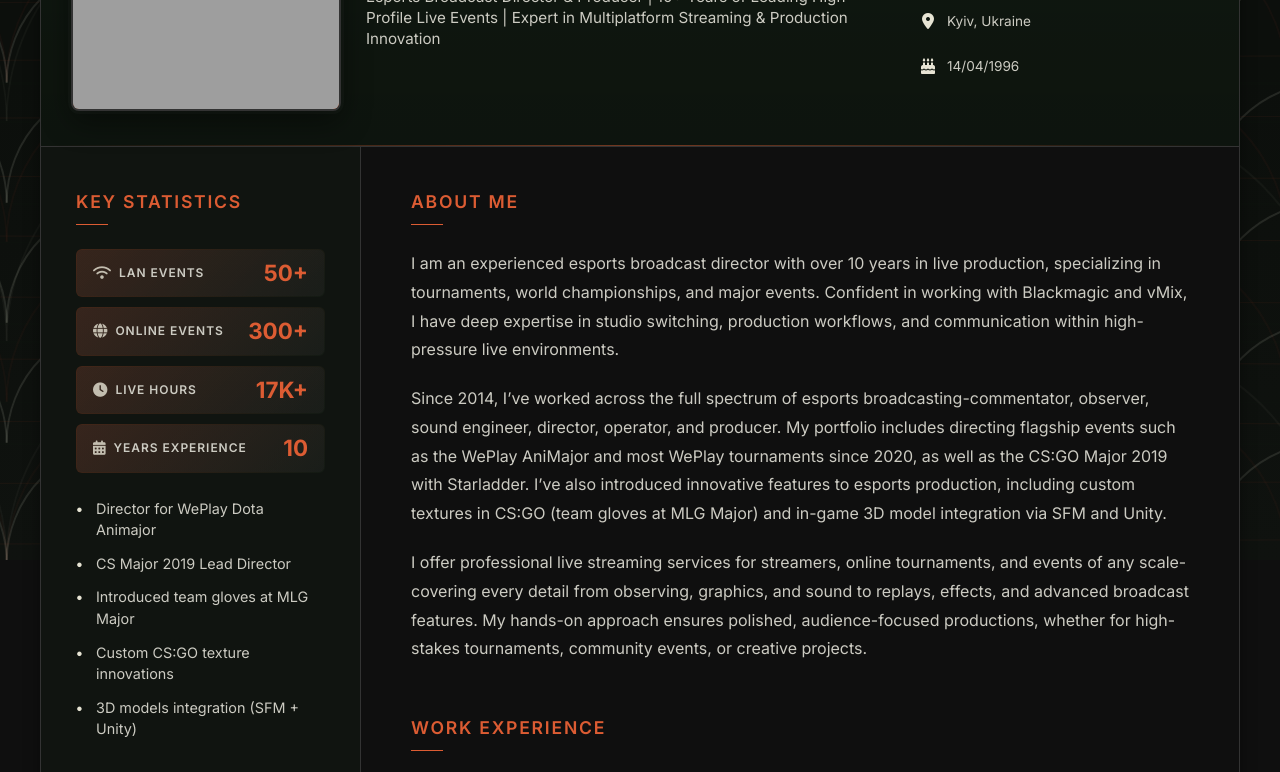
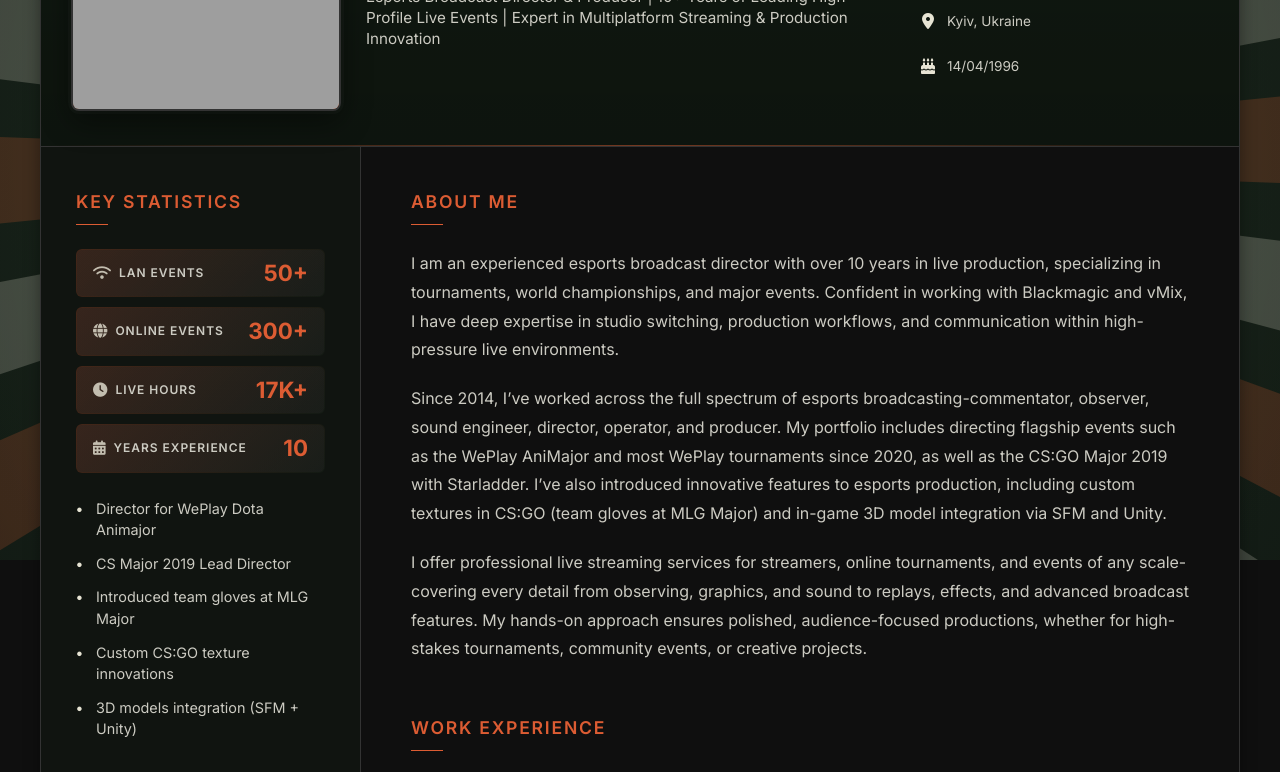
Before and after one commit to PleshaLive/CV, a plain HTML site: page index.html in a window 1280 px wide. Shown: the part 240-1012 px from the top of the page. Drawn offline with Linux system fonts and the light colour scheme; grey boxes are pictures that could not be loaded; animation ran at ten frames a second.

Commit message:
Feat: Art Deco sunburst rays background (ivory/orange over deep green)

```diff
--- a/index.html
+++ b/index.html
@@ -369,6 +369,6 @@
         </div>
         </main>
             </div>
-    <script src="js/grand-deco.js"></script>
+    <script src="js/sunburst-rays.js"></script>
 </body>
 </html>
--- /dev/null
+++ b/js/sunburst-rays.js
@@ -0,0 +1,70 @@
+(function(){
+  const canvas = document.getElementById('bgCanvas');
+  if(!canvas) return;
+  const ctx = canvas.getContext('2d');
+  let dpr = Math.max(1, window.devicePixelRatio || 1);
+  let w, h, cx, cy;
+
+  function resize(){
+    w = canvas.clientWidth = window.innerWidth;
+    h = canvas.clientHeight = window.innerHeight;
+    cx = w/2; cy = h/2;
+    canvas.width = Math.floor(w * dpr);
+    canvas.height = Math.floor(h * dpr);
+    ctx.setTransform(dpr, 0, 0, dpr, 0, 0);
+  }
+  window.addEventListener('resize', resize);
+  resize();
+
+  const DEEP = '#0f1512'; // deeper greenish base
+  const GREEN = '#1D2C1E';
+  const ORANGE = 'rgba(220,92,51,0.35)';
+  const IVORY = 'rgba(231,228,212,0.35)';
+
+  const RAYS = 28;        // number of rays
+  const SPEED = 0.004;    // rotation speed
+  const EXPAND = 0.06;    // slow pulsation of length
+
+  function step(t){
+    // t in ms; convert to seconds
+    const time = t * 0.001;
+
+    // base gradient background
+    const g = ctx.createRadialGradient(cx, cy, 0, cx, cy, Math.max(w,h));
+    g.addColorStop(0, GREEN);
+    g.addColorStop(1, DEEP);
+    ctx.fillStyle = g;
+    ctx.fillRect(0,0,w,h);
+
+    const maxR = Math.hypot(cx, cy) * (1.05 + Math.sin(time*EXPAND)*0.03);
+    const angleOffset = time * SPEED * Math.PI * 2;
+
+    // draw alternating ivory/orange rays
+    for(let i=0;i<RAYS;i++){
+      const a0 = angleOffset + (i / RAYS) * Math.PI * 2;
+      const a1 = a0 + (Math.PI * 2 / RAYS) * 0.6; // ray width
+      const col = (i % 2 === 0) ? IVORY : ORANGE;
+
+      ctx.save();
+      ctx.beginPath();
+      ctx.moveTo(cx, cy);
+      ctx.arc(cx, cy, maxR, a0, a1, false);
+      ctx.closePath();
+      ctx.fillStyle = col;
+      ctx.globalAlpha = 0.65; // overall transparency for softness
+      ctx.fill();
+      ctx.restore();
+    }
+
+    // soft vignette
+    const vg = ctx.createRadialGradient(cx, cy, Math.max(w,h)*0.4, cx, cy, Math.max(w,h));
+    vg.addColorStop(0, 'rgba(0,0,0,0)');
+    vg.addColorStop(1, 'rgba(0,0,0,0.35)');
+    ctx.fillStyle = vg;
+    ctx.fillRect(0,0,w,h);
+
+    requestAnimationFrame(step);
+  }
+
+  requestAnimationFrame(step);
+})();
```
